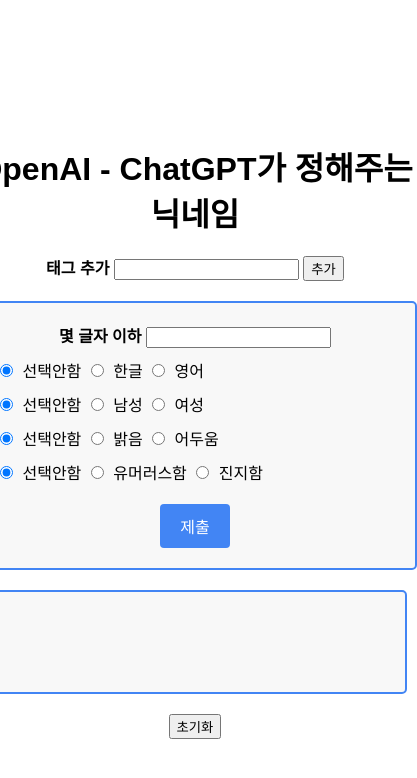
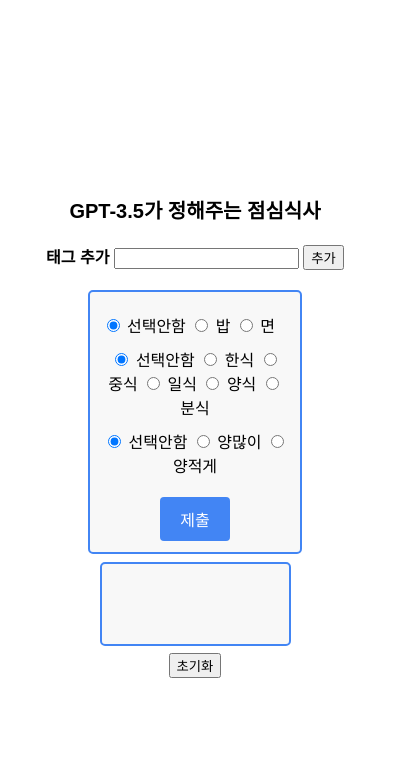
Before and after one commit to rntlls1366/AutoNickname, a website: page view/main.html in a window 390 px wide. Shown: the whole page, 417 px wide, since content can reach past the window. Drawn offline with Linux system fonts and the light colour scheme.

Commit message:
🎨	: 점심식사 추천용으로 모델 변경 + 모바일 뷰 최적화

```diff
--- a/view/main.html
+++ b/view/main.html
@@ -28,11 +28,16 @@
             text-align: center;
             margin-bottom: 20px;
         }
+        @media (max-width: 768px) {
+            h1 {
+                font-size: 20px; /* 모바일 크기로 조정 */
+            }
+        }
 
         #nameForm {
             border: 2px solid #4285F4;
-            padding: 20px;
-            width: 400px;
+            padding: 3%;
+            width: 50%;
             background-color: #f8f8f8;
             border-radius: 5px;
             text-align: center;
@@ -45,10 +50,6 @@
         .radio-group {
             margin-top: 10px;
             float: left;
-        }
-
-        input[type="radio"] {
-            margin-right: 5px;
         }
 
         #submitButton {
@@ -65,17 +66,16 @@
 
         #reply {
             text-align: center;
-            width: 400px;
+            width: 50%;
             height: 80px;
-            margin-top: 20px;
-            padding: 10px;
+            margin-top: 2%;
             border: 2px solid #4285F4;
             background-color: #f8f8f8;
             border-radius: 5px;
         }
 
         #init {
-            margin-top: 20px;
+            margin-top: 2%;
         }
 
         .tagList {
@@ -97,7 +97,7 @@
 
 <body>
     <div class="container">
-        <h1>OpenAI - ChatGPT가 정해주는 닉네임</h1>
+        <h1>GPT-3.5가 정해주는 점심식사</h1>
         <div class = "container-tag">
             <strong>태그 추가</strong>
             <input type="text" id="charTag" name="charTag" value="">
@@ -108,52 +108,46 @@
         </div>
         <form id="nameForm">
             <div>
-                <strong>몇 글자 이하</strong>
-                <input type="text" id="charNum" name="charNum" value="">
-            </div>
-            <div>
                 <div class="radio-group">
                     <label>
-                        <input type="radio" name="language" value="X" checked> 선택안함
+                        <input type="radio" name="riceNoodle" value="X" checked> 선택안함
                     </label>
                     <label>
-                        <input type="radio" name="language" value="한글"> 한글
+                        <input type="radio" name="riceNoodle" value="밥"> 밥
                     </label>
                     <label>
-                        <input type="radio" name="language" value="English"> 영어
+                        <input type="radio" name="riceNoodle" value="면"> 면
                     </label>
                 </div>
                 <div class="radio-group">
                     <label>
-                        <input type="radio" name="gender" value="X" checked> 선택안함
+                        <input type="radio" name="country" value="X" checked> 선택안함
                     </label>
                     <label>
-                        <input type="radio" name="gender" value="남성적"> 남성
+                        <input type="radio" name="country" value="한식"> 한식
                     </label>
                     <label>
-                        <input type="radio" name="gender" value="여성적"> 여성
+                        <input type="radio" name="country" value="중식"> 중식
+                    </label>
+                    <label>
+                        <input type="radio" name="country" value="일식"> 일식
+                    </label>
+                    <label>
+                        <input type="radio" name="country" value="양식"> 양식
+                    </label>
+                    <label>
+                        <input type="radio" name="country" value="분식"> 분식
                     </label>
                 </div>
                 <div class="radio-group">
                     <label>
-                        <input type="radio" name="atmosphere" value="X" checked> 선택안함
+                        <input type="radio" name="howMany" value="X" checked> 선택안함
                     </label>
                     <label>
-                        <input type="radio" name="atmosphere" value="Bright"> 밝음
+                        <input type="radio" name="howMany" value="양많음"> 양많이
                     </label>
                     <label>
-                        <input type="radio" name="atmosphere" value="Dark"> 어두움
-                    </label>
-                </div>
-                <div class="radio-group">
-                    <label>
-                        <input type="radio" name="serious" value="X" checked> 선택안함
-                    </label>
-                    <label>
-                        <input type="radio" name="serious" value="Funny"> 유머러스함
-                    </label>
-                    <label>
-                        <input type="radio" name="serious" value="Serious"> 진지함
+                        <input type="radio" name="howMany" value="양적음"> 양적게
                     </label>
                 </div>
             </div>
@@ -195,33 +189,24 @@
 
         let charNum = document.querySelector("#charNum");
 
-        if (charNum.value != "") content += "'" + charNum.value + "letters or less' ";
-
-        let language = document.getElementsByName("language");
+        let language = document.getElementsByName("riceNoodle");
         for (let i = 0; i < language.length; i++) {
             if (language[i].checked) {
                 if (language[i].value != 'X') content += "'" + language[i].value + "' ";
             }
         }
 
-        let gender = document.getElementsByName("gender");
+        let gender = document.getElementsByName("country");
         for (let i = 0; i < gender.length; i++) {
             if (gender[i].checked) {
                 if (gender[i].value != 'X') content += "'" + gender[i].value + "' ";
             }
         }
 
-        let atmosphere = document.getElementsByName("atmosphere");
+        let atmosphere = document.getElementsByName("howMany");
         for (let i = 0; i < atmosphere.length; i++) {
             if (atmosphere[i].checked) {
                 if (atmosphere[i].value != 'X') content += "'" + atmosphere[i].value + "' ";
-            }
-        }
-
-        let serious = document.getElementsByName("serious");
-        for (let i = 0; i < serious.length; i++) {
-            if (serious[i].checked) {
-                if (serious[i].value != 'X') content += "'" + serious[i].value + "' ";
             }
         }
 
@@ -229,7 +214,7 @@
             content += "'" + tagList[i] + "' "
         }
         if (content != '') content += " 위 조건에 해당하는 "
-        content += "제시된 적 없는 닉네임 추천. 대답은 한 단어로 번역없이"        //form형식에서 정해진 값에 따라 OpenAI에게 요청할 메시지를 완성시켜 send 함수로 전달
+        content += "제시된적 없는 식사 메뉴 추천. 대답은 한글 한 단어로"        //form형식에서 정해진 값에 따라 OpenAI에게 요청할 메시지를 완성시켜 send 함수로 전달
         console.log(content);
 
         send(content);
```
